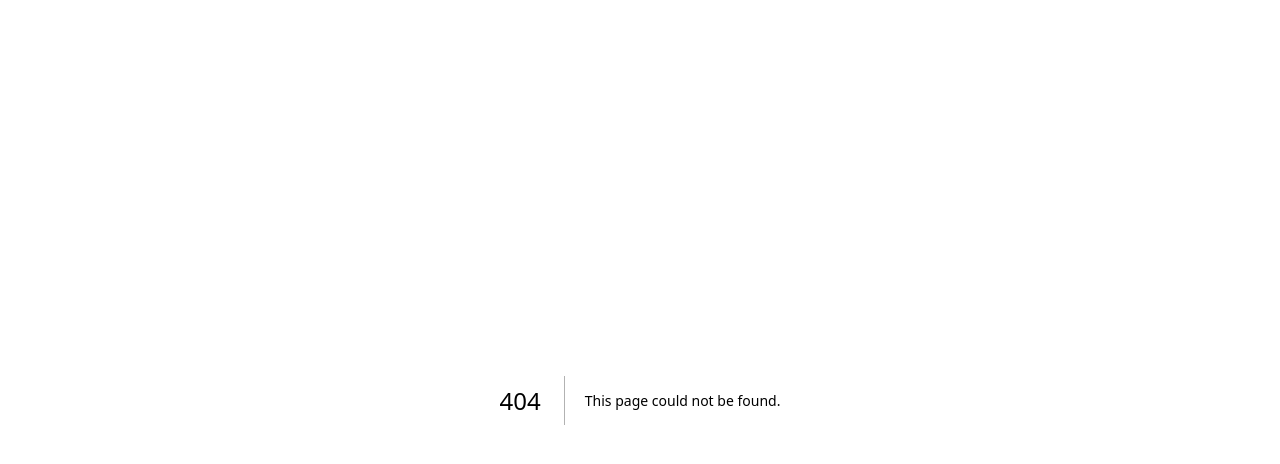
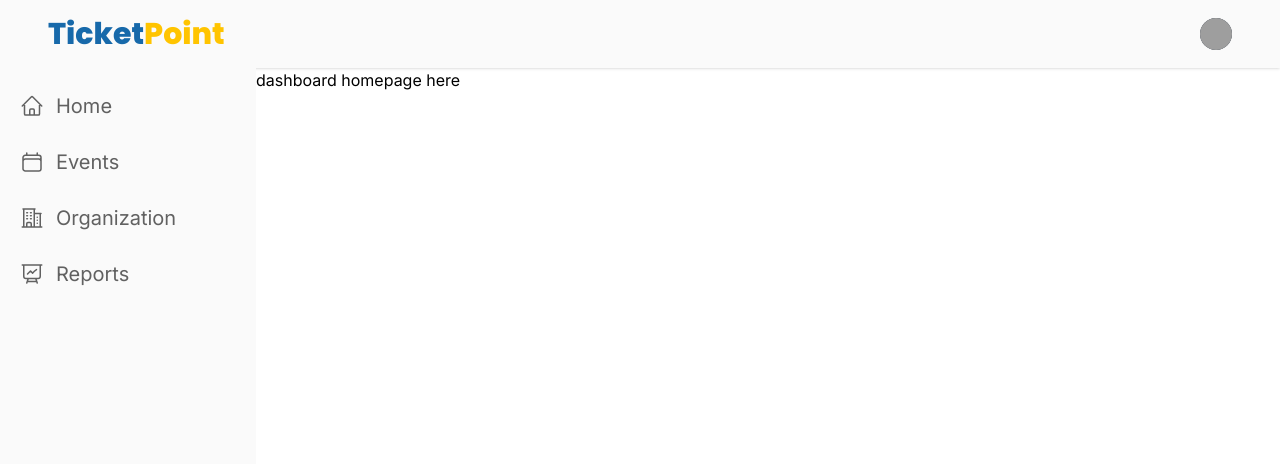
Before and after one commit to yosmisyael/ticket-point, a Next.js app: page /dashboard in a window 1280 px wide. Before the commit this address had no page. Shown: the top 464 px of the page. Built offline with nearby package versions, Linux system fonts and the light colour scheme; grey boxes are pictures that could not be loaded.

Commit message:
feat: created dashboard page

```diff
--- /dev/null
+++ b/src/app/dashboard/page.tsx
@@ -0,0 +1,9 @@
+import DashboardLayout from "@/components/layouts/dashboard";
+
+export default function DashboardHome() {
+    return (
+        <DashboardLayout>
+            <h1>dashboard homepage here</h1>
+        </DashboardLayout>
+    );
+}
```
